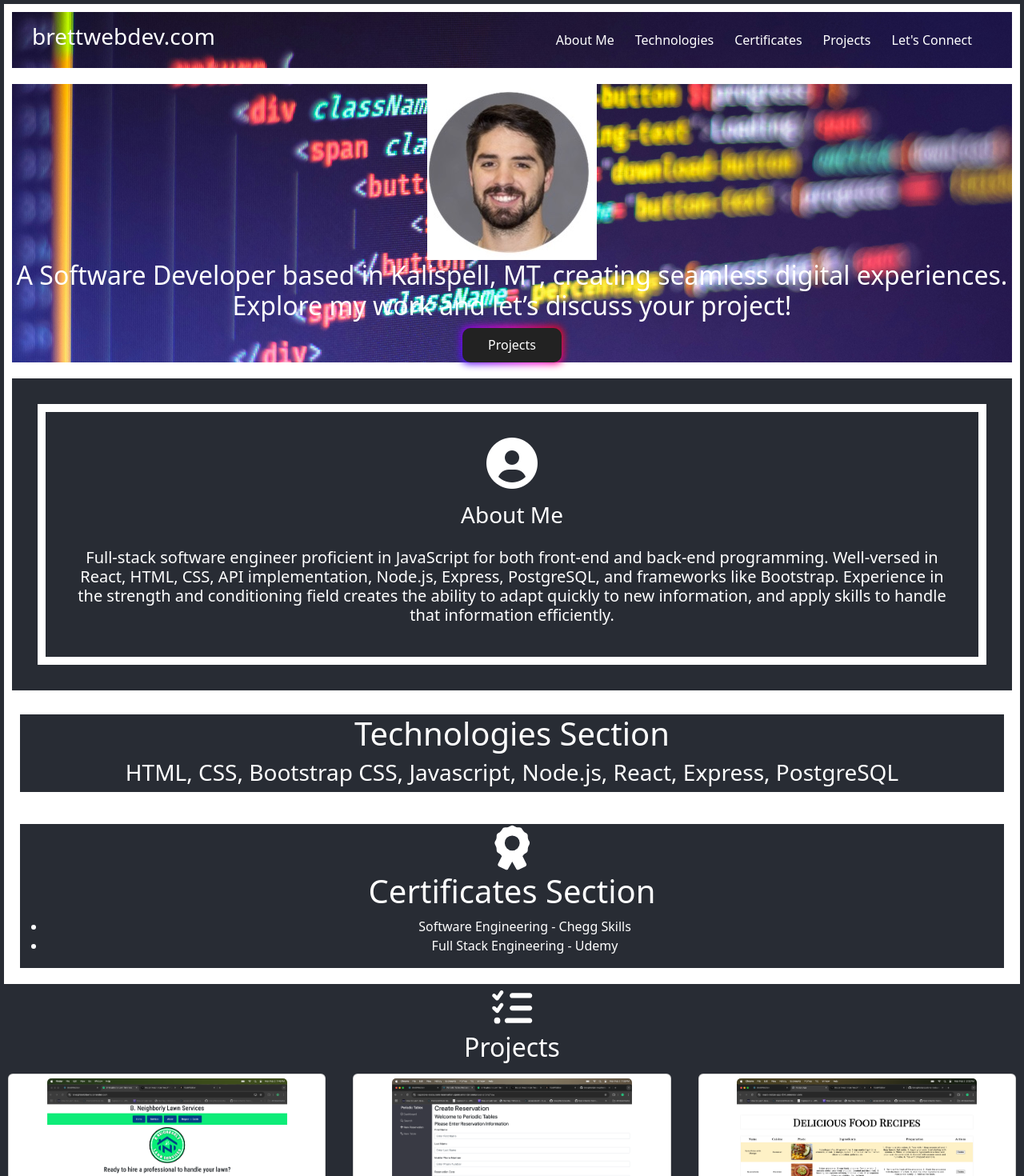
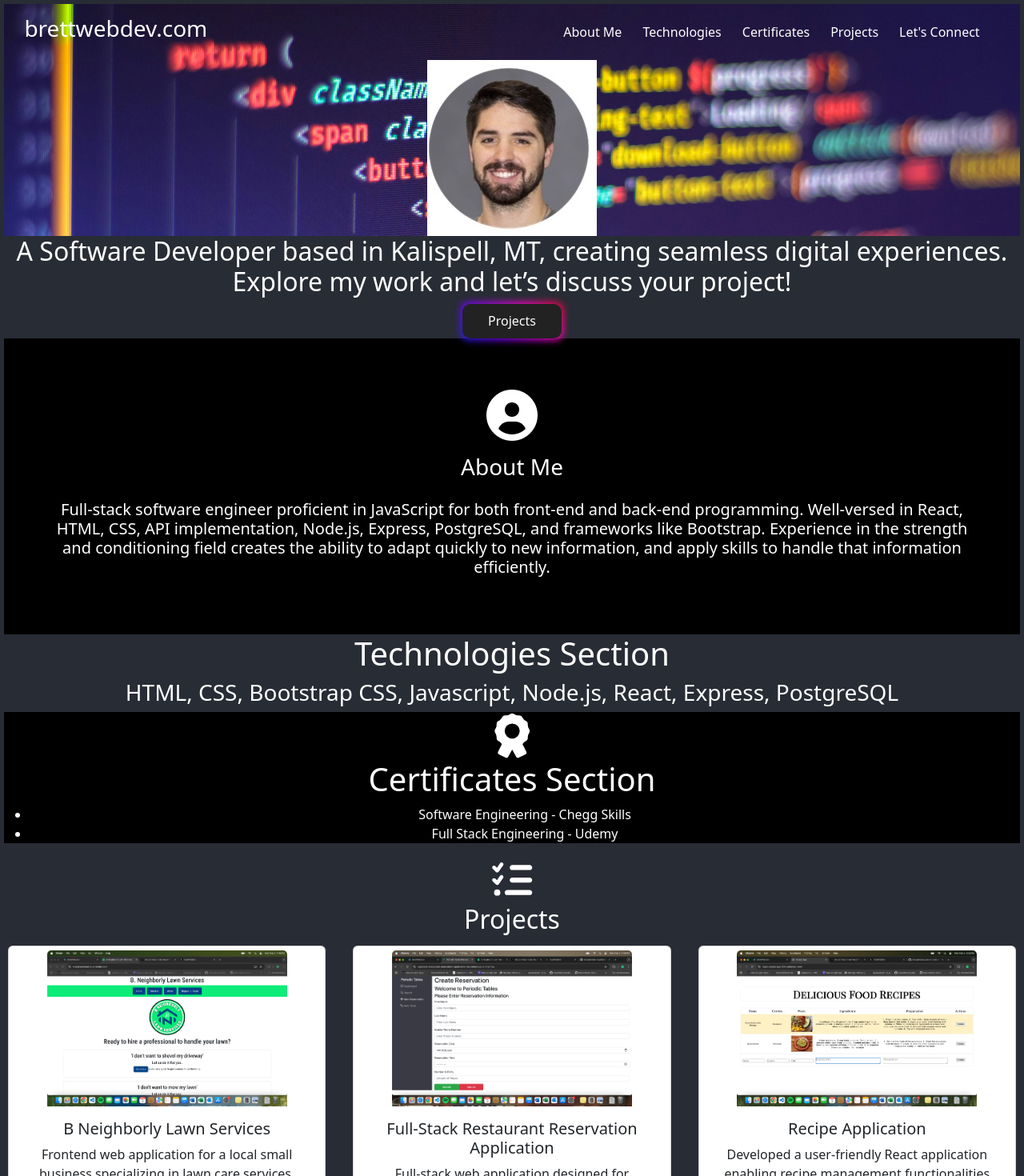
Before and after one commit to bneighbs6/softdev-portfolio, a React (Create React App) app: page / in a window 1280 px wide. Shown: the top 1470 px of the page at 80% size. Built offline with nearby package versions, Linux system fonts and the light colour scheme.

Commit message:
Alteranate bg colors for each section

```diff
--- a/src/components/AboutMe/AboutMe.css
+++ b/src/components/AboutMe/AboutMe.css
@@ -7,7 +7,7 @@
     text-align: center;
     padding: 2rem;
     gap: 1rem; /* spaces between icon, h3, h5 */
-    border: 10px solid white;
+    background-color: black;
   }
 
   .fa-solid.fa-circle-user {
--- a/src/components/Certificate/Certificates.css
+++ b/src/components/Certificate/Certificates.css
@@ -1,7 +1,7 @@
 /* Certificates CSS */
 
 #certificates {
-    border: 10px solid white;
+    background-color: black;
   }
 
 .certificate-icon {
--- a/src/components/Connect/Connect.css
+++ b/src/components/Connect/Connect.css
@@ -1,7 +1,7 @@
 /* Let's Connect CSS */
 
 #connect {
-    border: 10px solid white;
+    background-color: black;
   }
 
   .connect-container {
--- a/src/components/Header/Header.css
+++ b/src/components/Header/Header.css
@@ -14,8 +14,6 @@
     align-items: center;
     width: 100%;
     cursor: pointer;
-    border: 10px solid white;
-    box-sizing: border-box; /* include border in width */
   }
 
   .left-header {
--- a/src/components/Intro/Intro.css
+++ b/src/components/Intro/Intro.css
@@ -1,5 +1,9 @@
 /* Intro CSS */
 
-#intro {
-    border: 10px solid white;
-  }
+/* #intro {
+
+  } */
+
+.intro-description-div {
+  background-color: #282c34;
+}
--- a/src/components/Intro/Intro.jsx
+++ b/src/components/Intro/Intro.jsx
@@ -4,22 +4,19 @@ import { Nav } from "react-bootstrap";
 import { Link } from "react-scroll";
 import "./Intro.css";
 
-
 function Intro() {
   return (
     <div id="intro">
       <img src={headshot} alt="adult male smiling" />
-      <div>
+      <div className="intro-description-div">
         <h2>
           A Software Developer based in Kalispell, MT, creating seamless digital
           experiences. Explore my work and let’s discuss your project!
         </h2>
+        <Nav.Link as={Link} to="projects" smooth={true} duration={500}>
+          <button className="projects-btn">Projects</button>
+        </Nav.Link>
       </div>
-      <Nav.Link as={Link} to="projects" smooth={true} duration={500}>
-        <button className="projects-btn">
-          Projects
-        </button>
-      </Nav.Link>
     </div>
   );
 }
--- a/src/components/Technologies/Technologies.css
+++ b/src/components/Technologies/Technologies.css
@@ -1,5 +1,5 @@
 /* Technologies CSS */
 
-#technologies {
+/* #technologies {
     border: 10px solid white;
-  }
+  } */
```
